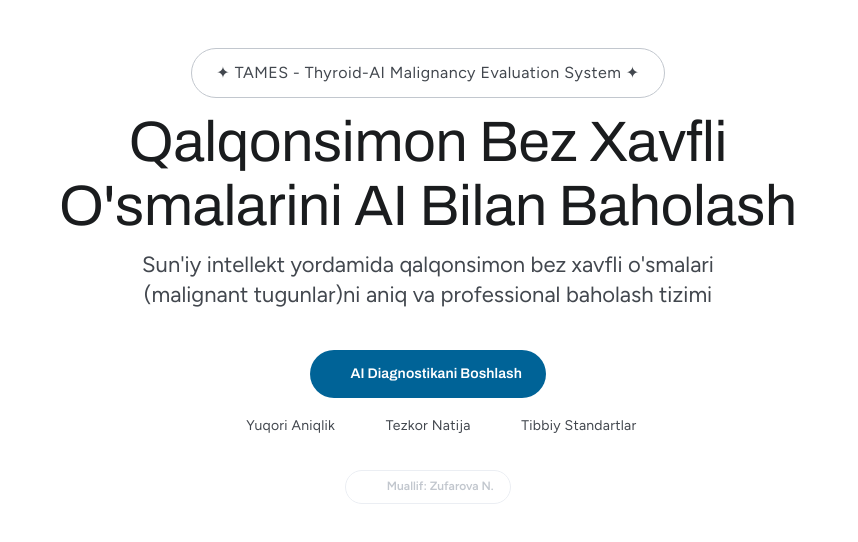
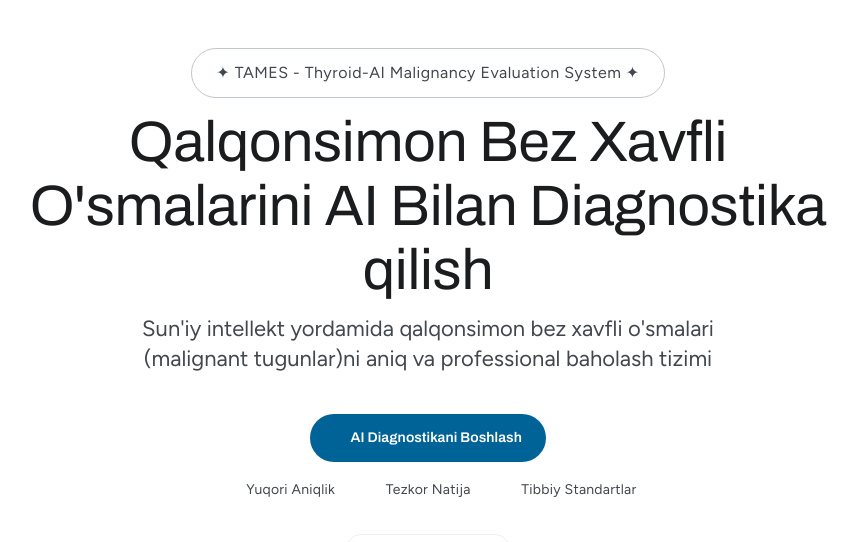
Before and after one commit to AsliddinWeb/ai-project, a Django app: page /en/ in a window 1280 px wide. Shown: the part 83-625 px from the top of the page, without its empty margins (212-1070 px from the left). Run offline with Django 5.2, Linux system fonts and the light colour scheme; some web fonts are replaced.

Commit message:
.2f added %

```diff
--- a/apps/main_app/views.py
+++ b/apps/main_app/views.py
@@ -368,7 +368,7 @@ def diagnose_thyroid(request):
             # AI natija
             diagnosis=diagnosis,
             diagnosis_detail=diagnosis_detail,
-            confidence=confidence,
+            confidence=f"{confidence:.2f}",
             risk_level=risk_level,
             diagnosis_class=diagnosis_class,
             prediction_value=pred_value,
--- a/templates/home.html
+++ b/templates/home.html
@@ -86,7 +86,7 @@
             <p class="body1">✦ TAMES - Thyroid-AI Malignancy Evaluation System ✦</p>
           </div>
           <h1 class="animate-y max-w-[800px] text-center">
-            {% trans "Qalqonsimon Bez Xavfli O'smalarini AI Bilan Baholash" %}
+            {% trans "Qalqonsimon Bez Xavfli O'smalarini AI Bilan Diagnostika qilish" %}
           </h1>
           <h6 class="animate-y max-w-[650px] text-center text-theme-text-secondary">
             {% trans "Sun'iy intellekt yordamida qalqonsimon bez xavfli o'smalari (malignant tugunlar)ni aniq va professional baholash tizimi" %}
```
